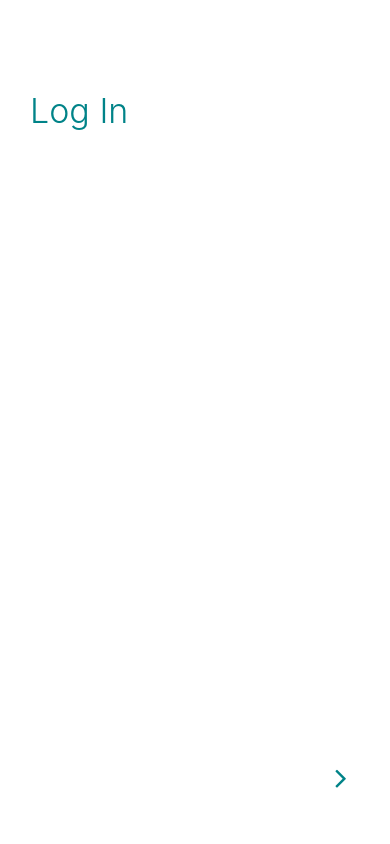
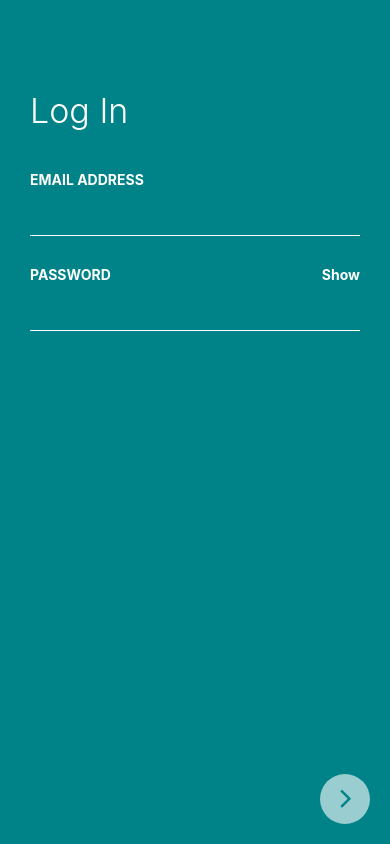
Before and after one commit to kashishbehl0310/AirBnb-Clone, a React Native app: screen / in a window 390 px wide. Built offline with nearby package versions, Linux system fonts and the light colour scheme.

Commit message:
Password Toggler

```diff
--- a/src/components/buttons/NextArrowButton.js
+++ b/src/components/buttons/NextArrowButton.js
@@ -9,10 +9,13 @@
 
 export default class NextArrowButton extends Component{
     render(){
-        const { disabled } = this.props;
+        const { disabled, handleNextButon } = this.props;
         const opacityStyle = disabled ? { backgroundColor: 'rgba(255,255,255,0.2)' } : { backgroundColor: 'rgba(255,255,255,0.6)' }
         return(
-            <TouchableHighlight style={[opacityStyle, styles.button]}>
+            <TouchableHighlight
+                style={[opacityStyle, styles.button]}
+                onPress={handleNextButon}
+            >
                 <Icon
                     name="angle-right"
                     color={colors.green01}
@@ -24,13 +27,18 @@
     }
 }
 
+NextArrowButton.PropTypes = {
+    disabled: PropTypes.bool,
+    handleNextButton: PropTypes.func
+}
+
 const styles = StyleSheet.create({
     button: {
         alignItems: 'center',
-        justiyContent: 'center',
+        justifyContent: 'center',
         borderRadius: 50,
-        width: 60,
-        height: 60
+        width: 50,
+        height: 50
     },
     icon: {
         marginRight: -2,
--- a/src/components/forms/InputField.js
+++ b/src/components/forms/InputField.js
@@ -11,6 +11,18 @@
 import colors from '../../styles/colors';
 
 export default class InputField extends Component{
+    constructor(props){
+        super(props);
+        this.state = {
+            secureInput: props.inputType === 'text' || props.inputType === 'email' ? false : true
+        }
+        this.toggleShowPassword = this.toggleShowPassword.bind(this);
+    }
+    toggleShowPassword(){
+        this.setState({
+            secureInput: !this.state.secureInput
+        })
+    }
     render(){
         const {
             labelText,
@@ -21,6 +33,7 @@
             inputType,
             customStyle
         } = this.props;
+        const { secureInput } = this.state;
         const fontSize = labelTextSize || 14;
         const color = labelColor || colors.white;
         const inputColor = textColor || colors.white;
@@ -30,10 +43,19 @@
                 <Text style={[{color, fontSize},styles.labelText]}>
                     {labelText}
                 </Text>
+                {inputType === 'password' ?
+                    <TouchableOpacity
+                        style={styles.showButton}
+                        onPress={this.toggleShowPassword}
+                    >
+                        <Text style={styles.showButtonText}>{secureInput ? 'Show' : 'Hide'}</Text>
+                    </TouchableOpacity>
+                    : null
+                }
                 <TextInput
                     autoCorrect={false}
                     style={[{color: inputColor, borderBottomColor: borderBottom},styles.inputField]}
-                    secureTextEntry={inputType === 'password'}
+                    secureTextEntry={secureInput}
                 />
             </View>
         )
@@ -62,5 +84,13 @@
         borderBottomWidth: 1,
         paddingTop: 5,
         paddingBottom: 5
+    },
+    showButton : {
+        position: 'absolute',
+        right: 0
+    },
+    showButtonText: {
+        color: colors.white,
+        fontWeight: '700'
     }
 });
--- a/src/screens/Login.js
+++ b/src/screens/Login.js
@@ -43,11 +43,11 @@
                             customStyle={{marginBottom: 30}}
                         />
                     </ScrollView>
-                </View>
-                <View style={styles.nextButton}>
-                    <NextArrowButton
-                        handleNextButon={this.handleNextButon}
-                    />
+                    <View style={styles.nextButton}>
+                        <NextArrowButton
+                            handleNextButon={this.handleNextButon}
+                        />
+                    </View>
                 </View>
             </KeyboardAvoidingView>
         )
@@ -57,7 +57,8 @@
 const styles = StyleSheet.create({
     wrapper: {
         display: 'flex',
-        flex: 1
+        flex: 1,
+        backgroundColor: colors.green01
     },
     scrollViewWrapper: {
         marginTop:70,
@@ -71,7 +72,7 @@
     },
     logginHeader: {
         fontSize: 34,
-        color: colors.green01,
+        color: colors.white,
         fontWeight: '300',
         marginBottom: 40
     },
```
